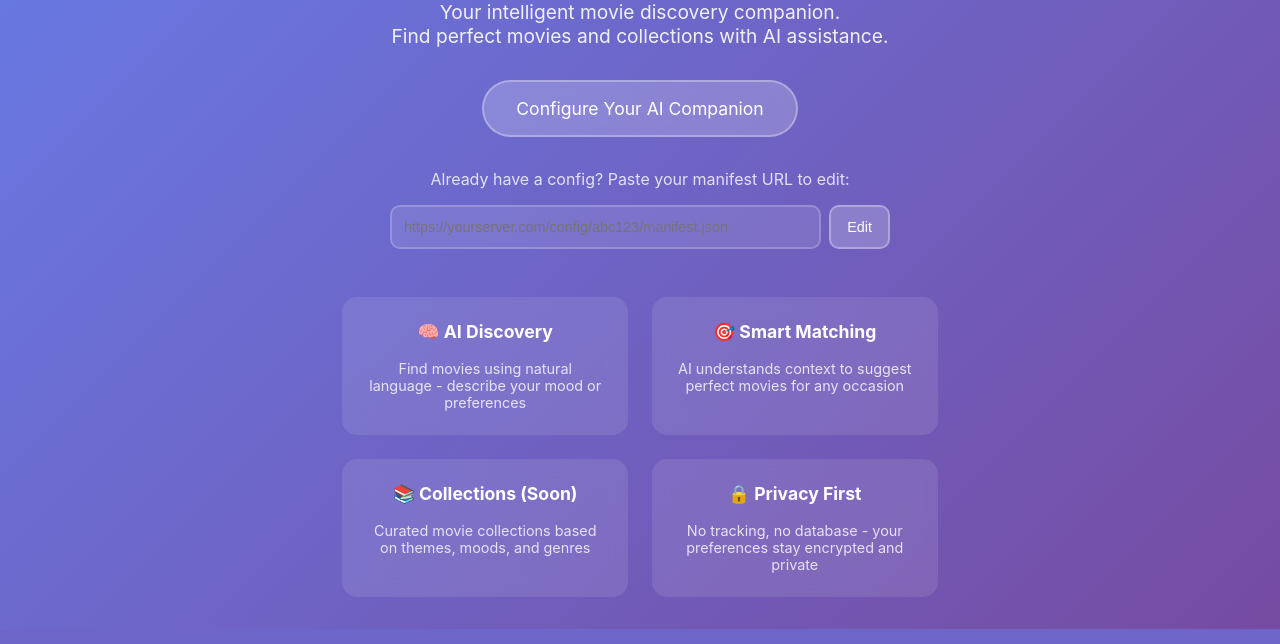
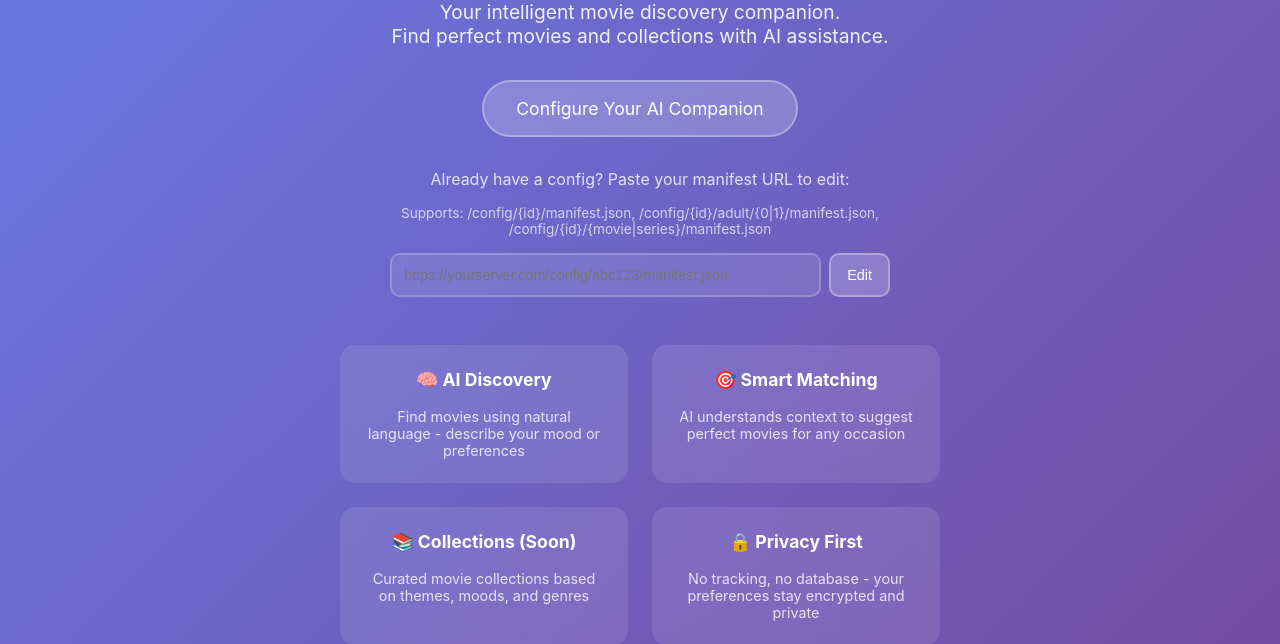
Before and after one commit to willtho89/stremio-ai-companion, a FastAPI app: page / in a window 1280 px wide. Shown: the part 258-902 px from the top of the page. Run offline with FastAPI, Linux system fonts and the light colour scheme; parts of the project's set-up code (start-up, migrations or seed data) failed here and were passed over.

Commit message:
load config with new urls

```diff
--- a/templates/index.html
+++ b/templates/index.html
@@ -86,6 +86,7 @@
 
         <div style="margin-top: 2rem; text-align: center;">
             <p style="opacity: 0.8; margin-bottom: 1rem;">Already have a config? Paste your manifest URL to edit:</p>
+            <p style="opacity: 0.7; margin: 0.5rem 0 1rem; font-size: 0.85rem;">Supports: /config/{id}/manifest.json, /config/{id}/adult/{0|1}/manifest.json, /config/{id}/{movie|series}/manifest.json</p>
             <div style="display: flex; gap: 0.5rem; max-width: 500px; margin: 0 auto;">
                 <input type="text" id="configUrl" placeholder="https://yourserver.com/config/abc123/manifest.json"
                        style="flex: 1; padding: 0.75rem; border: 2px solid rgba(255,255,255,0.2); border-radius: 10px; background: rgba(255,255,255,0.1); color: white; font-size: 0.9rem;">
@@ -106,12 +107,15 @@
 
                     // Extract config from path-based formats:
                     // - /config/{config}/manifest.json (combined)
+                    // - /config/{config}/adult/{adult}/manifest.json (combined with adult flag)
                     // - /config/{config}/movie/manifest.json (movie)
                     // - /config/{config}/series/manifest.json (series)
-                    const pathMatch = urlObj.pathname.match(/\/config\/([^\/]+)(?:\/(?:movie|series))?\/manifest\.json$/);
+                    const pathMatch = urlObj.pathname.match(/\/config\/([^\/]+)(?:\/adult\/([01]))?(?:\/(?:movie|series))?\/manifest\.json$/);
                     if (pathMatch) {
                         const config = pathMatch[1];
-                        window.location.href = `/configure?config=${encodeURIComponent(config)}`;
+                        const adult = pathMatch[2];
+                        const qs = adult ? `?config=${encodeURIComponent(config)}&adult=${encodeURIComponent(adult)}` : `?config=${encodeURIComponent(config)}`;
+                        window.location.href = `/configure${qs}`;
                     } else {
                         alert('No config found in the URL. Please use one of: /config/{config}/manifest.json, /config/{config}/movie/manifest.json, or /config/{config}/series/manifest.json');
                     }
```
